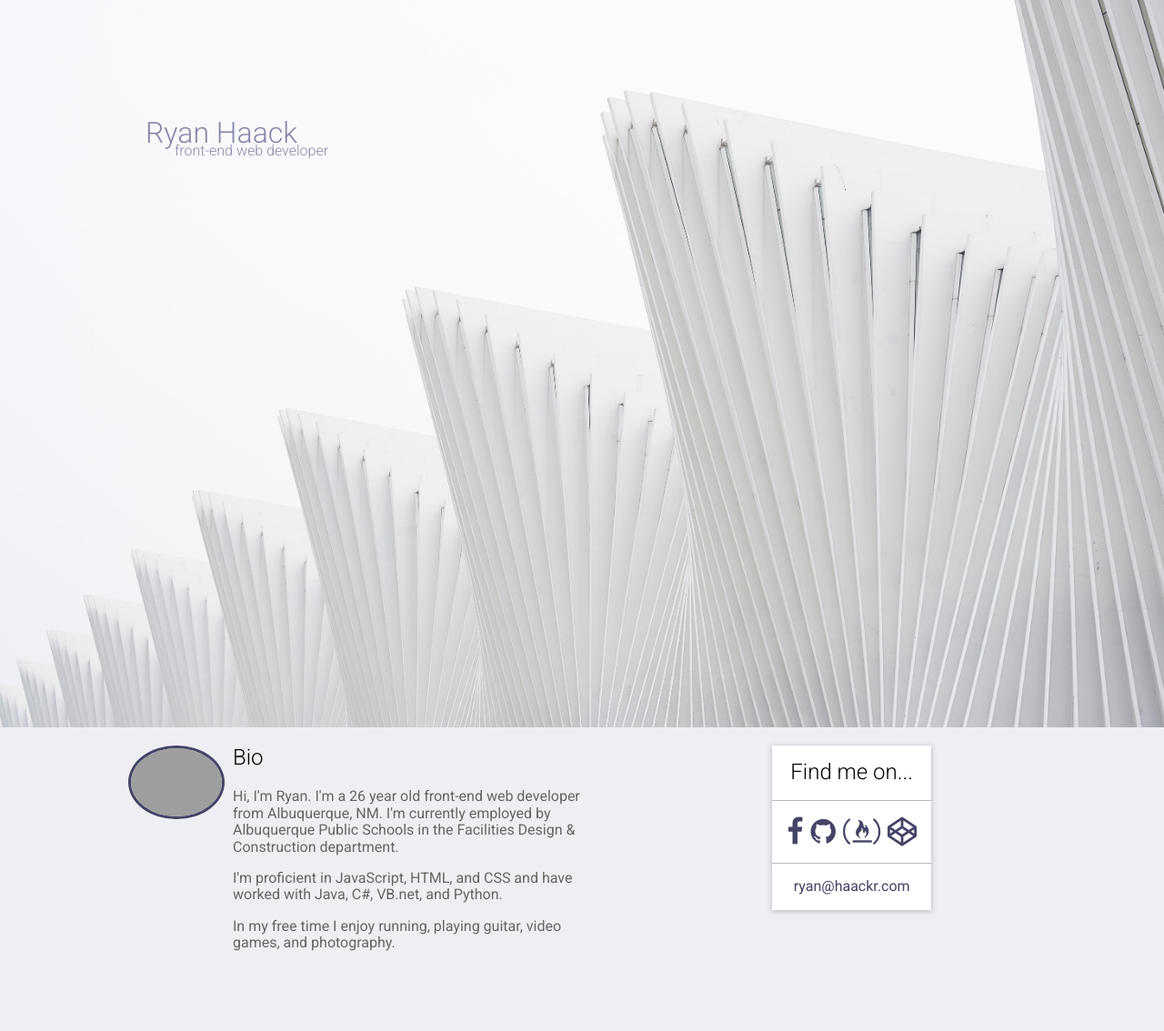
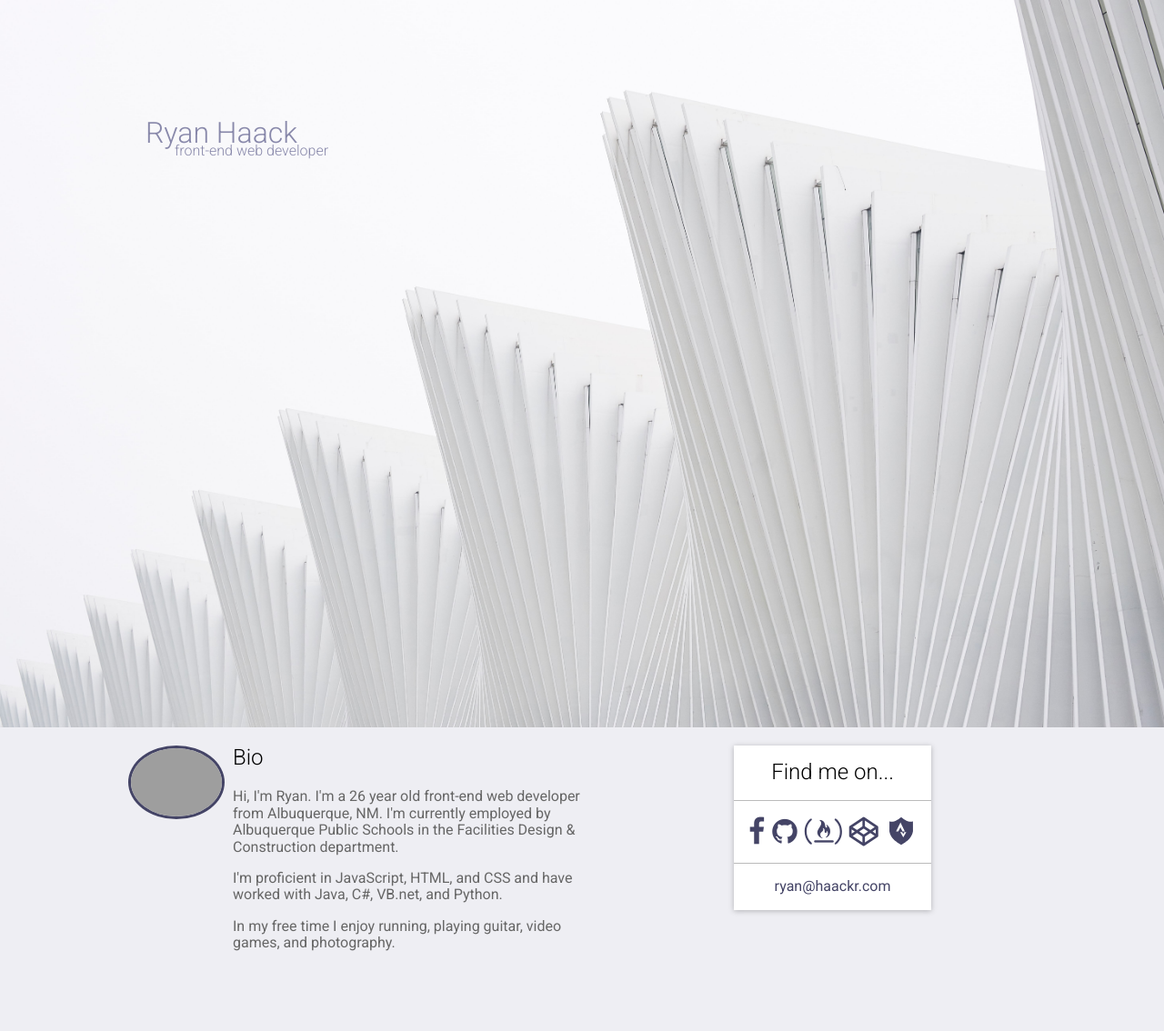
Before and after one commit to haackr/haackr.github.io, a plain HTML site: page index.html in a window 1280 px wide. Shown: the top 1134 px of the page at 91% size. Drawn offline with nearby package versions, Linux system fonts and the light colour scheme; grey boxes are pictures that could not be loaded.

Commit message:
Add Strava

```diff
--- a/css/master.css
+++ b/css/master.css
@@ -73,6 +73,12 @@ h2 {
 .social-media {
   font-size: 2em;
 }
+.svg-icon {
+  display: inline-block;
+  height: 1em;
+  vertical-align: bottom;
+  margin-bottom: .1em;
+}
 .social-media a {
   color: #446;
 }
--- a/index.html
+++ b/index.html
@@ -26,6 +26,7 @@
       <a href="https://github.com/haackr"><i class="fa fa-github" aria-hidden="true"></i></a>
       <a href="https://www.freecodecamp.com/haackr"><i class="fa fa-free-code-camp" aria-hidden="true"></i></a>
       <a href="https://codepen.io/haackr/"><i class="fa fa-codepen" aria-hidden="true"></i></a>
+      <a href="https://www.strava.com/athletes/9325845"><img src="./icon-strava.svg" alt="strava" class="svg-icon"></a>
     </div>
     <hr/>
     <a href="mailto:ryan@haackr.com">ryan@haackr.com</a>
```
Also changed, not shown: icon-strava.svg (added).
